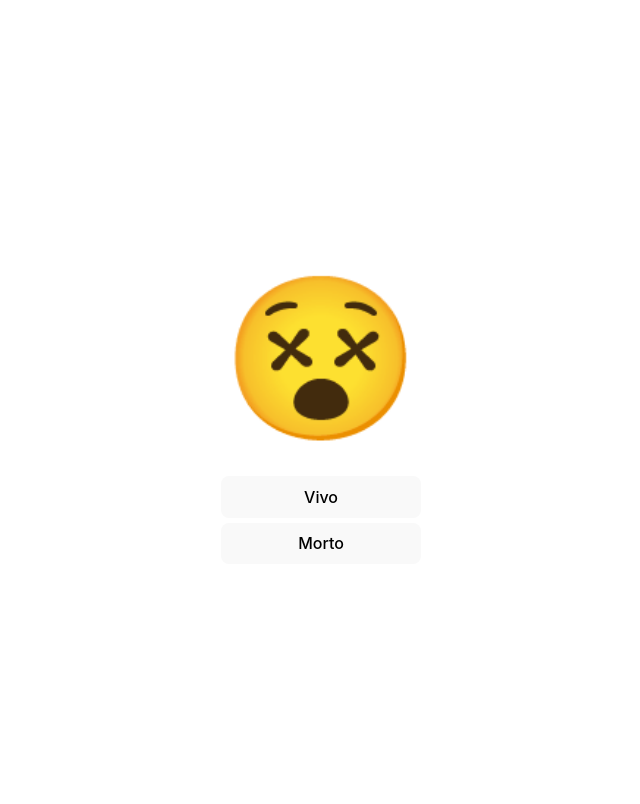
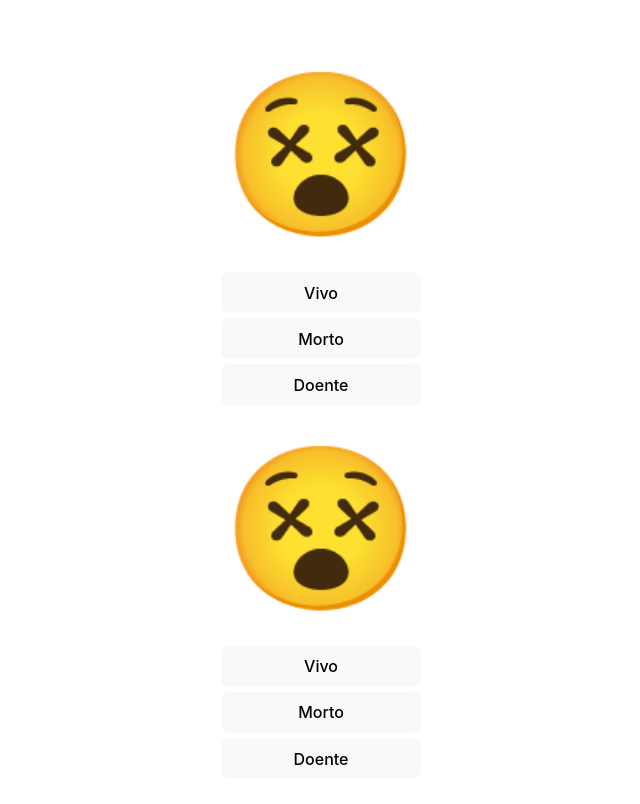
Before and after one commit to ufjf-dcc207/ufjf-dcc207-2024-3-a-atv06-luizacaldeira, a React (Vite) app: page / in a window 1280 px wide. Shown: the top 804 px of the page, without its empty margins (319-959 px from the left). Built offline with nearby package versions, Linux system fonts and the light colour scheme.

Commit message:
Adiciona atributo

```diff
--- a/src/App.tsx
+++ b/src/App.tsx
@@ -5,6 +5,7 @@ function App() {
   return (
     <>
       <Emoji/>
+      <Emoji/>
     </>
   );
 }
--- a/src/Emoji.tsx
+++ b/src/Emoji.tsx
@@ -9,7 +9,7 @@ const EMOJIS = new Map<string,string>(
     ]
 );
 
-//EMOJIS.set("happy","😀");
+
 
 export default function Emoji(){
     const [situacao, setSituacao] = useState("dead");
@@ -24,6 +24,10 @@ export default function Emoji(){
         console.log(`to Dead!${situacao}`);
         setSituacao("dead");
     }
+    function toSick(){
+        console.log(`to Sick!${situacao}`);
+        setSituacao("sick");
+    }
 
     return (
         <div className="emoji">
@@ -31,7 +35,7 @@ export default function Emoji(){
             <div className="acoes">
                 <button onClick={toHappy}>Vivo</button>
                 <button onClick={toDead}>Morto</button>
-
+                <button onClick={toSick}>Doente</button>
 
             </div>
         </div>
```
Also changed, not shown: src/Atributo.tsx (added, +9 -0 lines).
